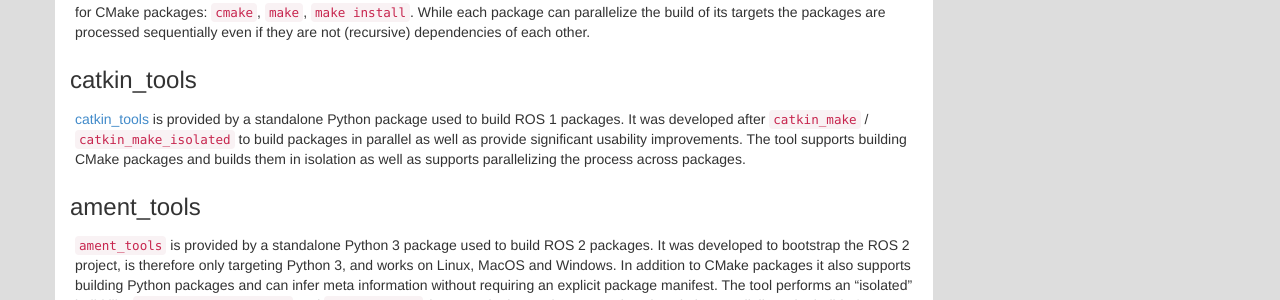
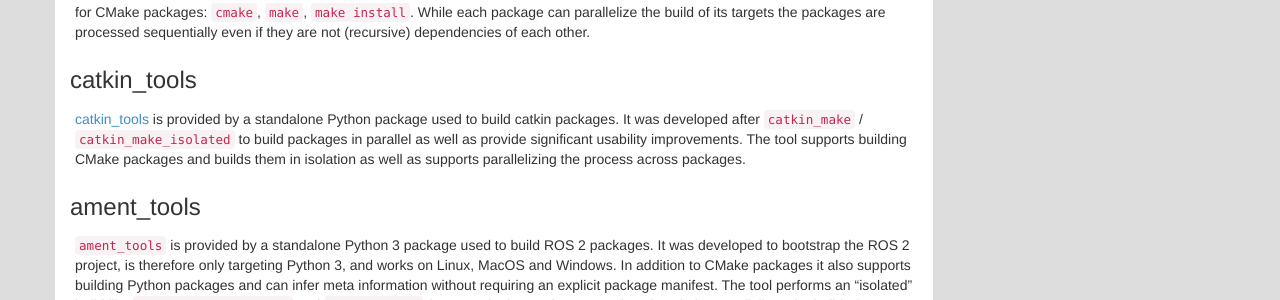
Before and after one commit to ros2/design, a Jekyll site: the page built from articles/101_build_tool.md, in a window 1280 px wide and 900 px high, scrolled down 3392 px. Shown: the part 149-449 px from the top of the window. Built offline with Jekyll 4.4.1, drawn with Linux system fonts in a browser that asks for light colours; nearby versions of some CDN libraries.

```diff
--- a/articles/101_build_tool.md
+++ b/articles/101_build_tool.md
@@ -178,9 +178,10 @@
 
 ### catkin_tools
 
-[catkin_tools](https://catkin-tools.readthedocs.io/) is provided by a standalone Python package used to build ROS 1 packages.
+[catkin_tools](https://catkin-tools.readthedocs.io/) is provided by a standalone Python package used to build catkin packages.
 It was developed after `catkin_make` / `catkin_make_isolated` to build packages in parallel as well as provide significant usability improvements.
 The tool supports building CMake packages and builds them in isolation as well as supports parallelizing the process across packages.
+
 
 ### ament_tools
 
```
